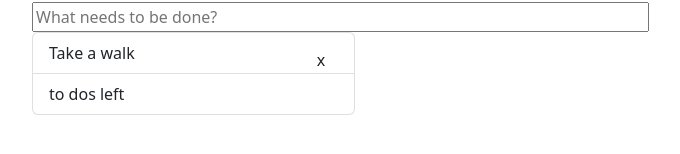
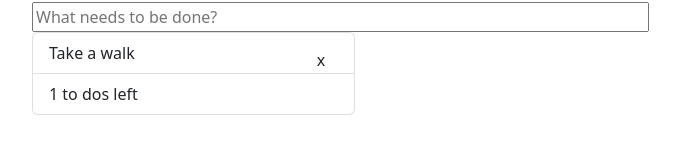
Before and after one commit to SantaGosu/Todo-list, a React (Create React App) app in the folder todo-list/: page / in a window 1280 px wide. Shown: the part 246-400 px from the top of the page, without its empty margins (428-1108 px from the left). Built offline with nearby package versions, Linux system fonts and the light colour scheme; no server answers.

Commit message:
added list.length in app.js

```diff
--- a/todo-list/src/App.js
+++ b/todo-list/src/App.js
@@ -54,7 +54,7 @@ function App() {
           <li className='list-group-item' key={index}>{value}
             <button type='button' onClick={()=>deleteTask(index)} className="btn btn-default">x</button>
           </li>)}
-          <li className='list-group-item'>to dos left</li>
+          <li className='list-group-item'>{list.length} to dos left</li>
         </ul>
       </form>
     </div>
```
